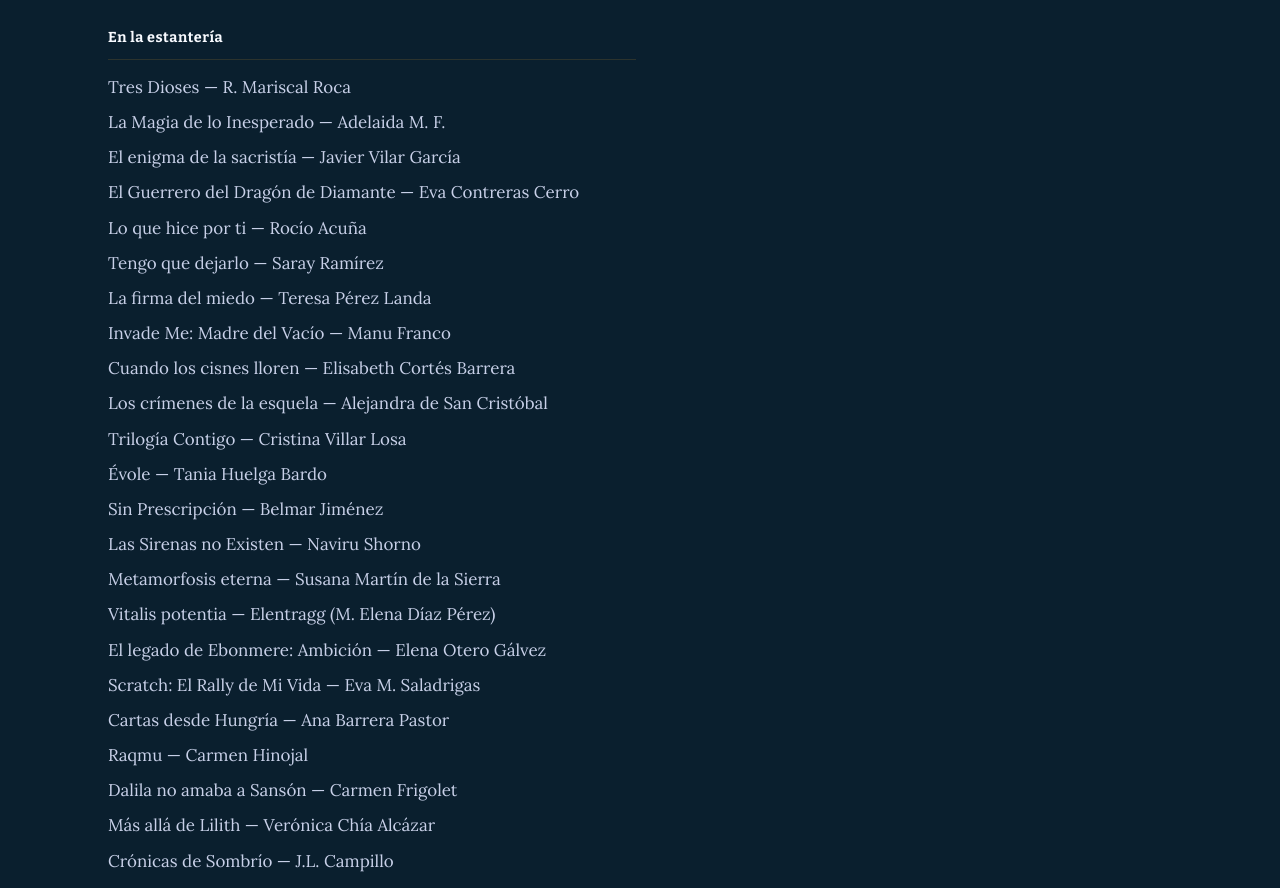
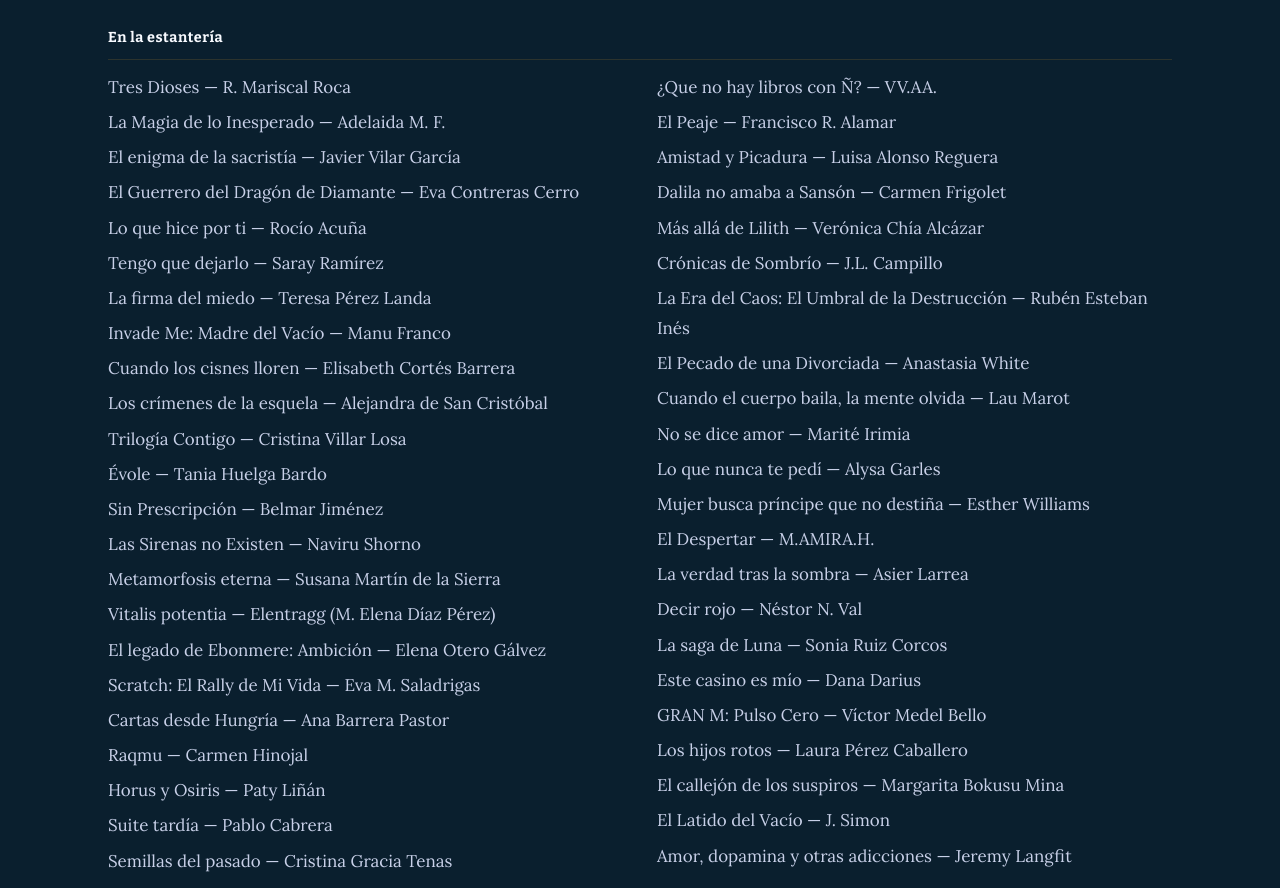
Before and after one commit to elrincondelautopublicado/elrincondelautopublicado.github.io, a plain HTML site: page index.html in a window 1280 px wide. Shown: the part 10364-11252 px from the top of the page. Drawn offline with nearby package versions, Linux system fonts and the light colour scheme.

Commit message:
Portal: estanteria del pie en 2 columnas y 6 libros que faltaban

```diff
--- a/index.html
+++ b/index.html
@@ -314,6 +314,11 @@
     footer a { color: var(--blanco-2); text-decoration: none; display: block; margin-bottom: 5px; transition: color .2s; }
     footer a:hover { color: var(--oro-claro); }
     footer .col h5 { font-family: 'Bitter', serif; color: var(--blanco); font-size: .9rem; margin-bottom: 12px; letter-spacing: .04em; border-bottom: 1px solid var(--linea-oscura); padding-bottom: 8px; }
+    footer .col-estanteria { flex: 1 1 100%; }
+    footer .estanteria { column-count: 2; column-gap: 34px; }
+    footer .estanteria a { break-inside: avoid; }
+    footer .estanteria + a { margin-top: 16px; }
+    @media (max-width: 700px) { footer .estanteria { column-count: 1; } }
     footer .legal { width: 100%; text-align: center; margin-top: 28px; padding-top: 22px; border-top: 1px solid rgba(201,146,42,.15); font-size: .82rem; color: rgba(200,208,232,.45); }
 
     /* =====================================================
@@ -692,8 +697,9 @@
         <a href="#escribes">¿Escribes?</a>
         <a href="https://www.instagram.com/elrincondelautopublicado" target="_blank" rel="noopener">Instagram · @elrincondelautopublicado</a>
       </div>
-      <div class="col">
+      <div class="col col-estanteria">
         <h5>En la estantería</h5>
+        <div class="estanteria">
         <a href="tres-dioses/index.html">Tres Dioses — R. Mariscal Roca</a>
         <a href="la-magia-de-lo-inesperado/index.html">La Magia de lo Inesperado — Adelaida M. F.</a>
         <a href="sacristia/index.html">El enigma de la sacristía — Javier Vilar García</a>
@@ -714,6 +720,12 @@
         <a href="scratch/index.html">Scratch: El Rally de Mi Vida — Eva M. Saladrigas</a>
         <a href="cartas-desde-hungria/index.html">Cartas desde Hungría — Ana Barrera Pastor</a>
         <a href="raqmu/index.html">Raqmu — Carmen Hinojal</a>
+        <a href="horus-y-osiris/index.html">Horus y Osiris — Paty Liñán</a>
+        <a href="suite-tardia/index.html">Suite tardía — Pablo Cabrera</a>
+        <a href="semillas-del-pasado/index.html">Semillas del pasado — Cristina Gracia Tenas</a>
+        <a href="no-hay-libros-con-n/index.html">¿Que no hay libros con Ñ? — VV.AA.</a>
+        <a href="el-peaje/index.html">El Peaje — Francisco R. Alamar</a>
+        <a href="amistad-y-picadura/index.html">Amistad y Picadura — Luisa Alonso Reguera</a>
         <a href="dalila-no-amaba-a-sanson/index.html">Dalila no amaba a Sansón — Carmen Frigolet</a>
         <a href="mas-alla-de-lilith/index.html">Más allá de Lilith — Verónica Chía Alcázar</a>
         <a href="Crónicas-de-sombrío/index.html">Crónicas de Sombrío — J.L. Campillo</a>
@@ -733,6 +745,7 @@
         <a href="el-callejon-de-los-suspiros/index.html">El callejón de los suspiros — Margarita Bokusu Mina</a>
         <a href="el-latido-del-vacio/index.html">El Latido del Vacío — J. Simon</a>
         <a href="amor-dopamina-y-otras-adicciones/index.html">Amor, dopamina y otras adicciones — Jeremy Langfit</a>
+        </div>
         <a href="mailto:rafaelmariscalroca@gmail.com">Escríbenos: rafaelmariscalroca@gmail.com</a>
         <a href="https://x.com/messages/compose?recipient_id=126349629" target="_blank" rel="noopener">Escríbenos por mensaje directo en X</a>
       </div>
```
